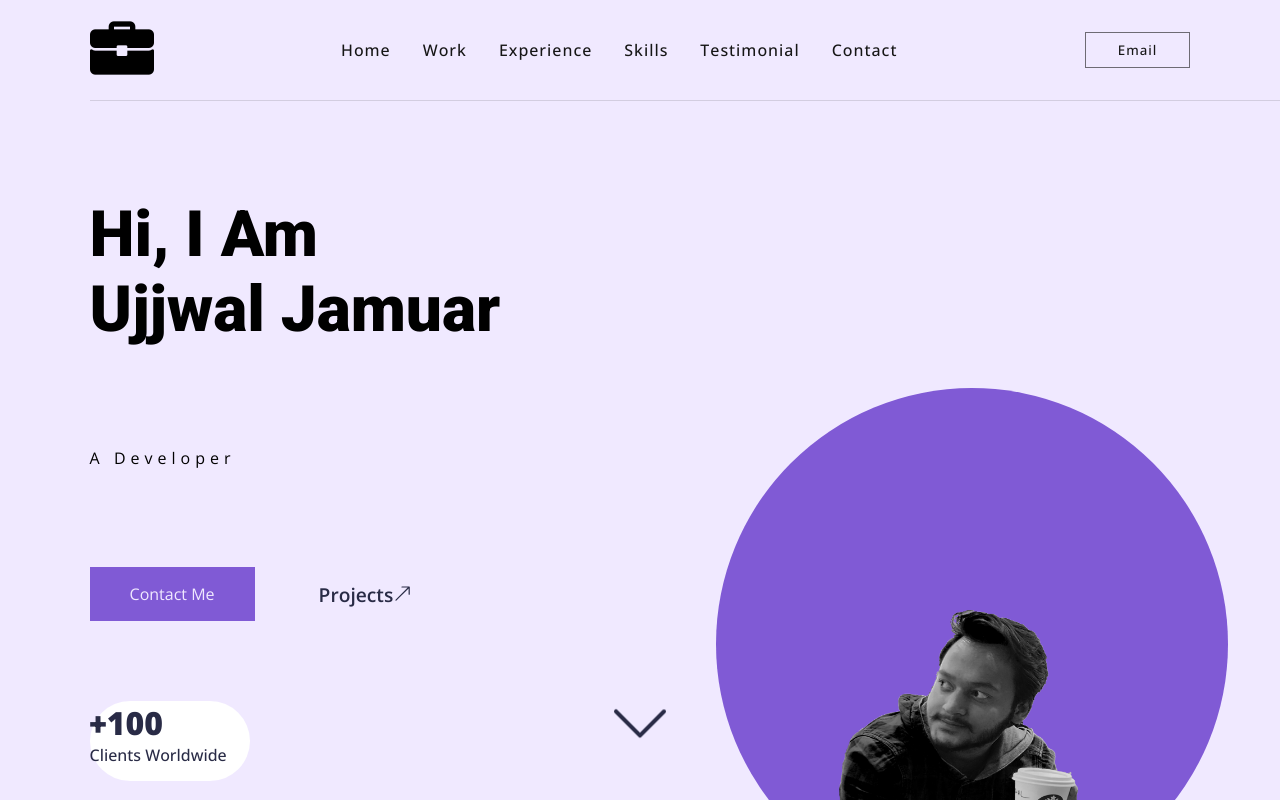
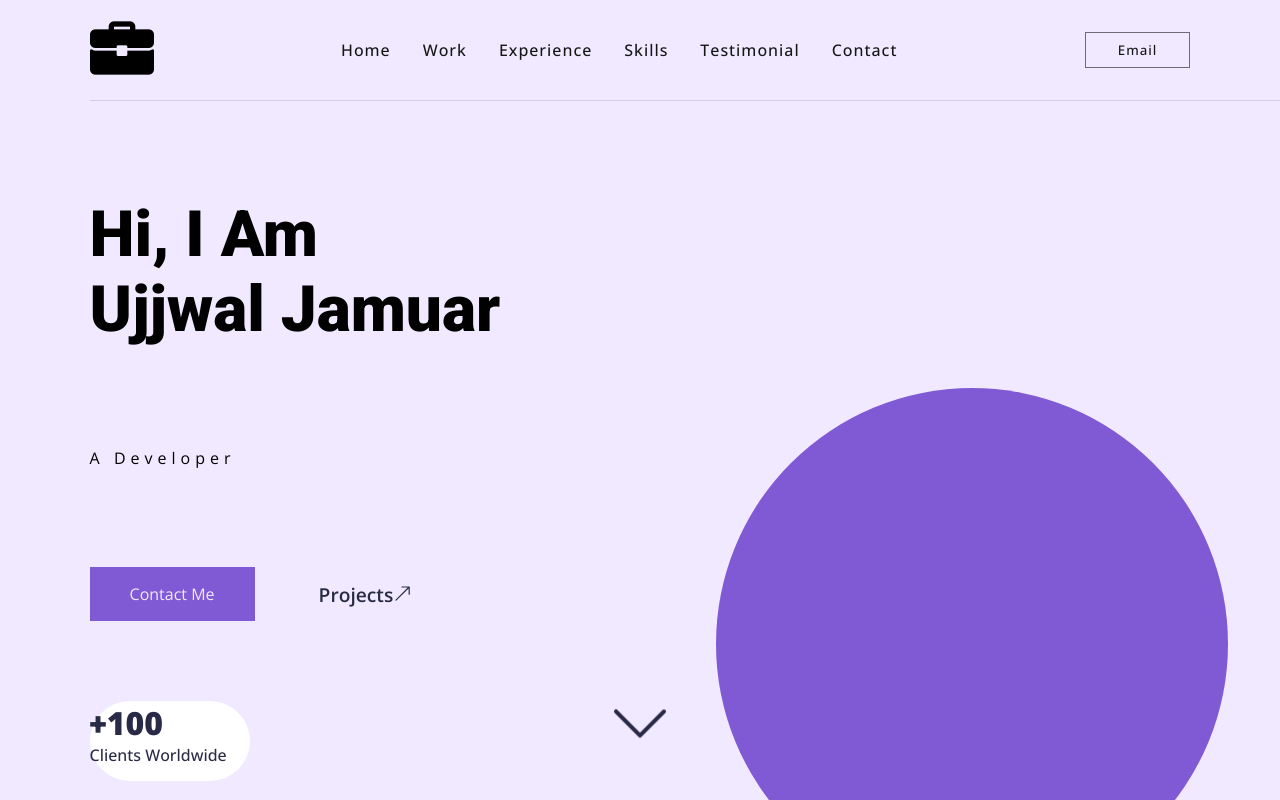
Before and after one commit to ujjwaljamuar/React-Portfolio, a React (Create React App) app: page / in a window 1280 px wide. Shown: the top 800 px of the page. Built offline with nearby package versions, Linux system fonts and the light colour scheme.

Commit message:
removed img temporary

```diff
--- a/src/components/Home.jsx
+++ b/src/components/Home.jsx
@@ -11,13 +11,13 @@ const Home = ({ ratio }) => {
     const animationClientsCount = () => {
         animate(0, 100, {
             duration: 1,
-            onUpdate: (v) => (clientCount.current.textContent = v.toFixed())
+            onUpdate: (v) => (clientCount.current.textContent = v.toFixed()),
         });
     };
     const animationProjectsCount = () => {
         animate(0, 50, {
             duration: 1,
-            onUpdate: (v) => (projectCount.current.textContent = v.toFixed())
+            onUpdate: (v) => (projectCount.current.textContent = v.toFixed()),
         });
     };
 
@@ -75,7 +75,9 @@ const Home = ({ ratio }) => {
                                 <motion.span
                                     whileInView={animationClientsCount}
                                     ref={clientCount}
-                                >100</motion.span>
+                                >
+                                    100
+                                </motion.span>
                             )}
                         </p>
                         <span>Clients Worldwide</span>
@@ -104,9 +106,7 @@ const Home = ({ ratio }) => {
                     </aside>
                 </div>
             </section>
-            <section>
-                <img src={me} alt="Ujjwal" />
-            </section>
+            <section>{/* <img src={me} alt="Ujjwal" /> */}</section>
             <BsChevronDown />
         </div>
     );
```
Also changed, not shown: 8 other files (tests, documents, lock files or other folders).
